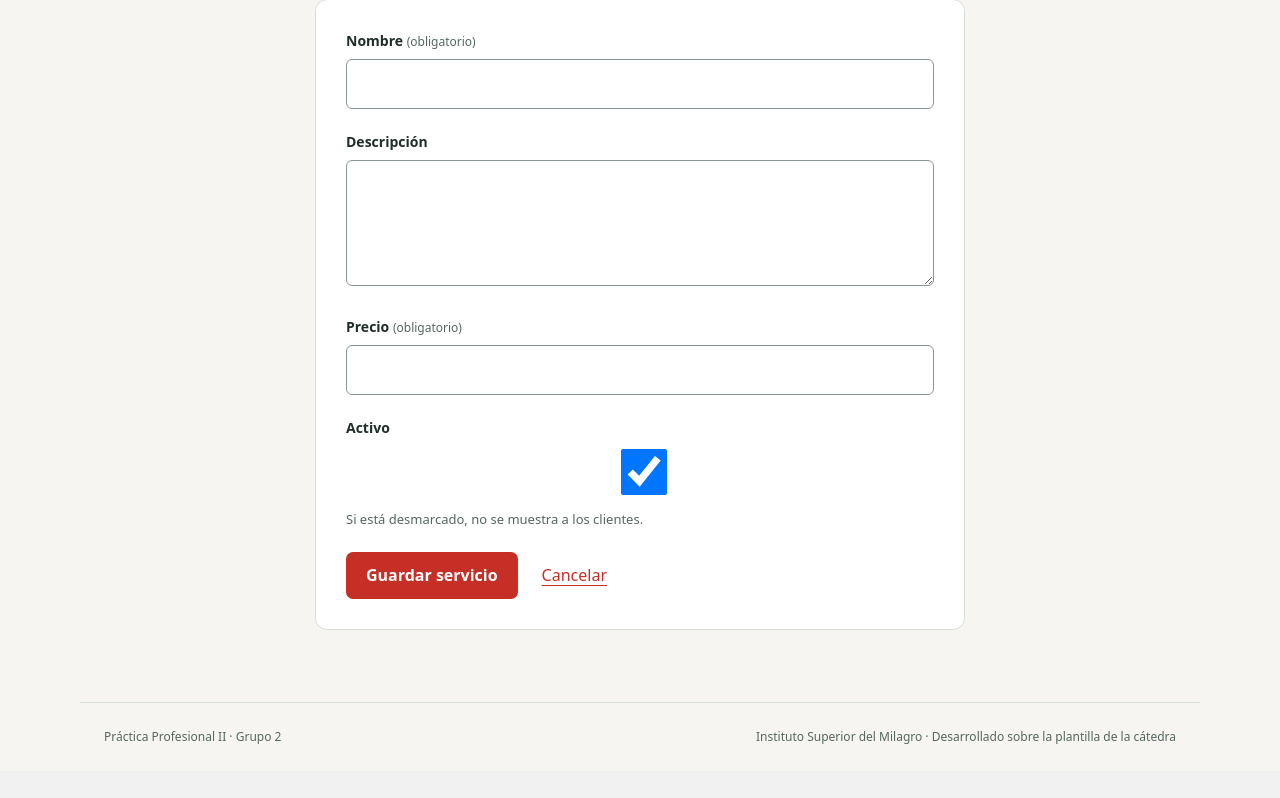
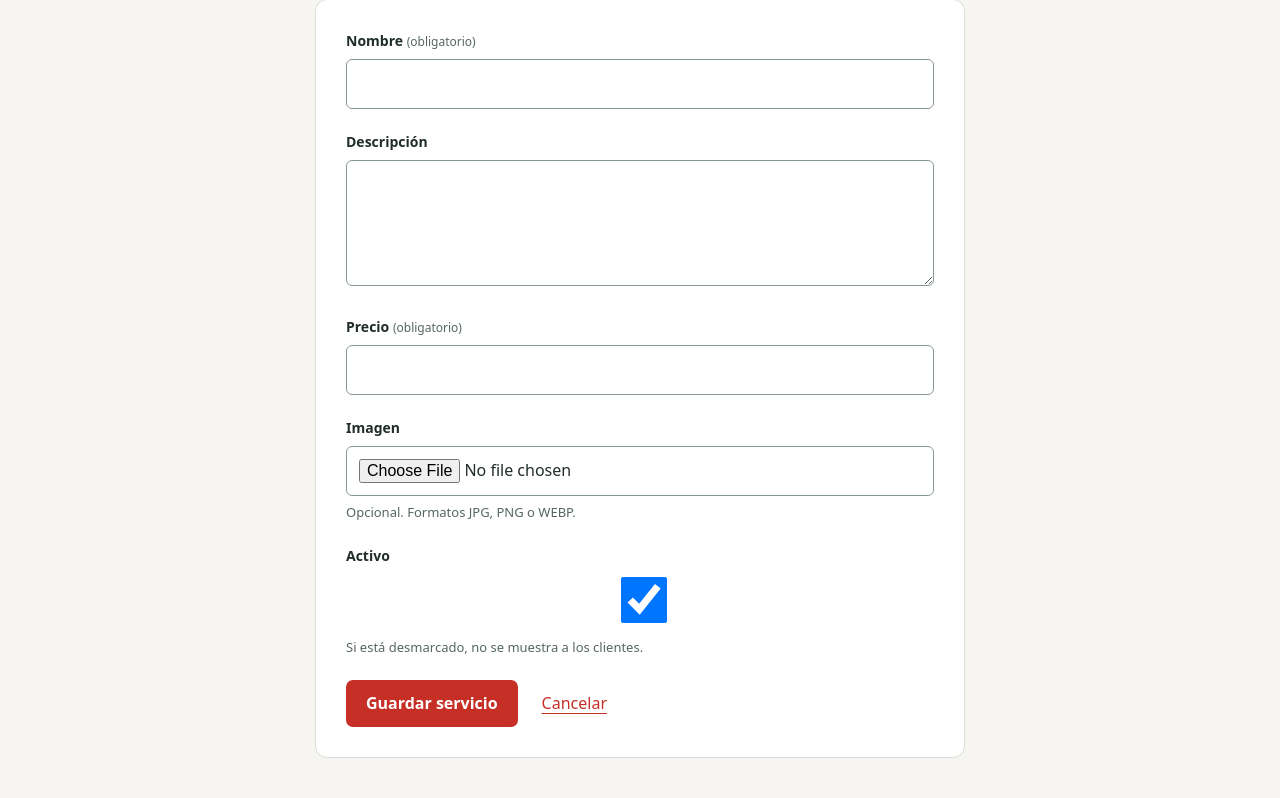
Before and after one commit to cristianchauque37-eng/tintoreria-la-satuma, a Django app: page /servicios/gestion/nuevo/ in a window 1280 px wide. Shown: the part 385-1183 px from the top of the page. Before the commit the page ends 1129 px from the top, so only its background shows below. Run offline with Django 5.2, Linux system fonts and the light colour scheme; the visitor is signed in with stand-in values (Sample User, id 1); parts of the project's set-up code (start-up, migrations or seed data) failed here and were passed over.

Commit message:
HU03/HU06: imagen en servicios

```diff
--- a/compose.servidor.yaml
+++ b/compose.servidor.yaml
@@ -18,6 +18,8 @@ services:
     build: .
     restart: unless-stopped
     env_file: .env
+    volumes:
+      - imagenes:/app/media
     environment:
       DJANGO_DEBUG: "False"
       DJANGO_ALLOWED_HOSTS: ${APP_DOMAIN:?Configura el dominio o nombre interno del servidor}
@@ -47,5 +49,6 @@ services:
         condition: service_healthy
 volumes:
   datos_postgres:
+  imagenes:
   certificados:
   configuracion_proxy:
--- a/config/settings.py
+++ b/config/settings.py
@@ -94,6 +94,8 @@ USE_TZ = True
 STATIC_URL = "static/"
 STATIC_ROOT = BASE_DIR / "staticfiles"
 STATICFILES_DIRS = [BASE_DIR / "static"]
+MEDIA_URL = "media/"
+MEDIA_ROOT = BASE_DIR / "media"
 STORAGES = {
     "default": {"BACKEND": "django.core.files.storage.FileSystemStorage"},
     "staticfiles": {
--- a/config/urls.py
+++ b/config/urls.py
@@ -1,5 +1,7 @@
 from django.contrib import admin
-from django.urls import include, path
+from django.conf import settings
+from django.urls import include, path, re_path
+from django.views.static import serve
 
 urlpatterns = [
     path("admin/", admin.site.urls),
@@ -7,6 +9,7 @@ urlpatterns = [
     path("catalogo/", include("catalogo.urls")),
     path("servicios/", include("servicios.urls")),
     path("negocio/", include("negocio.urls")),
+    re_path(r"^media/(?P<path>.*)$", serve, {"document_root": settings.MEDIA_ROOT}),
     path("", include("inicio.urls")),
 ]
 admin.site.site_header = "Administración de la organización"
--- a/requirements.txt
+++ b/requirements.txt
@@ -3,6 +3,7 @@ asgiref==3.13.0
 Django==5.2.18
 django-axes==8.3.1
 gunicorn==26.2.0
+pillow==11.3.0
 psycopg==3.3.6
 psycopg-binary==3.3.6
 sqlparse==0.6.0
--- a/servicios/forms.py
+++ b/servicios/forms.py
@@ -5,8 +5,14 @@ from .models import Servicio
 class ServicioForm(forms.ModelForm):
     class Meta:
         model = Servicio
-        fields = ("nombre", "descripcion", "precio", "activo")
+        fields = ("nombre", "descripcion", "precio", "imagen", "activo")
         widgets = {"descripcion": forms.Textarea(attrs={"rows": 4})}
+
+    def clean_imagen(self):
+        imagen = self.cleaned_data.get("imagen")
+        if imagen and hasattr(imagen, "size") and imagen.size > 3 * 1024 * 1024:
+            raise forms.ValidationError("La imagen no puede superar los 3 MB.")
+        return imagen
 
     def clean_nombre(self):
         nombre = self.cleaned_data["nombre"].strip()
--- a/servicios/models.py
+++ b/servicios/models.py
@@ -9,6 +9,10 @@ class Servicio(models.Model):
     descripcion = models.TextField("descripción", blank=True, max_length=2000)
     precio = models.DecimalField(
         max_digits=12, decimal_places=2, validators=[MinValueValidator(0)]
+    )
+    imagen = models.ImageField(
+        "imagen", upload_to="servicios/", blank=True, null=True,
+        help_text="Opcional. Formatos JPG, PNG o WEBP.",
     )
     activo = models.BooleanField(
         default=True, help_text="Si está desmarcado, no se muestra a los clientes."
--- a/static/css/estilos.css
+++ b/static/css/estilos.css
@@ -546,3 +546,7 @@ button:disabled {
   font-size:18px;
   font-weight:600;
 }
+
+.servicio-img{width:96px;height:96px;object-fit:cover;border-radius:10px;margin-right:16px}
+.miniatura{display:block;width:48px;height:48px;object-fit:cover;border-radius:6px;margin-bottom:6px}
+.servicio-cab{display:flex;align-items:center;gap:0}
--- a/templates/servicios/formulario.html
+++ b/templates/servicios/formulario.html
@@ -23,7 +23,7 @@ Agregar
  servicio</h1>
 <p>Los servicios activos se muestran a los clientes en la página pública.</p>
 
-<form method="post" class="panel">{% csrf_token %}{% include 'componentes/formulario.html' %}<div class="acciones">
+<form method="post" enctype="multipart/form-data" class="panel">{% csrf_token %}{% include 'componentes/formulario.html' %}<div class="acciones">
 <button type="submit">Guardar servicio</button>
 <a href="{% url 'servicios:gestion' %}">Cancelar</a>
 </div>
--- a/templates/servicios/gestion.html
+++ b/templates/servicios/gestion.html
@@ -41,6 +41,7 @@ Servicios
 {% for s in object_list %}
 <tr>
 <td>
+{% if s.imagen %}<img class="miniatura" src="{{ s.imagen.url }}" alt="">{% endif %}
 <strong>{{ s.nombre }}</strong>
 {% if s.descripcion %}
 <small>{{ s.descripcion|truncatechars:80 }}</small>
--- a/templates/servicios/publico.html
+++ b/templates/servicios/publico.html
@@ -18,11 +18,16 @@ Servicios
 <div class="solicitudes">
 {% for s in object_list %}
 <article class="panel solicitud">
+<div class="servicio-cab">
+{% if s.imagen %}
+<img class="servicio-img" src="{{ s.imagen.url }}" alt="{{ s.nombre }}">
+{% endif %}
 <div>
 <h2>{{ s.nombre }}</h2>
 {% if s.descripcion %}
 <p>{{ s.descripcion }}</p>
 {% endif %}
+</div>
 </div>
 <strong class="numero">$ {{ s.precio|floatformat:"-2g" }}</strong>
 </article>
```
Also changed, not shown: servicios/migrations/0002_servicio_imagen.py (added), 2 other files.
